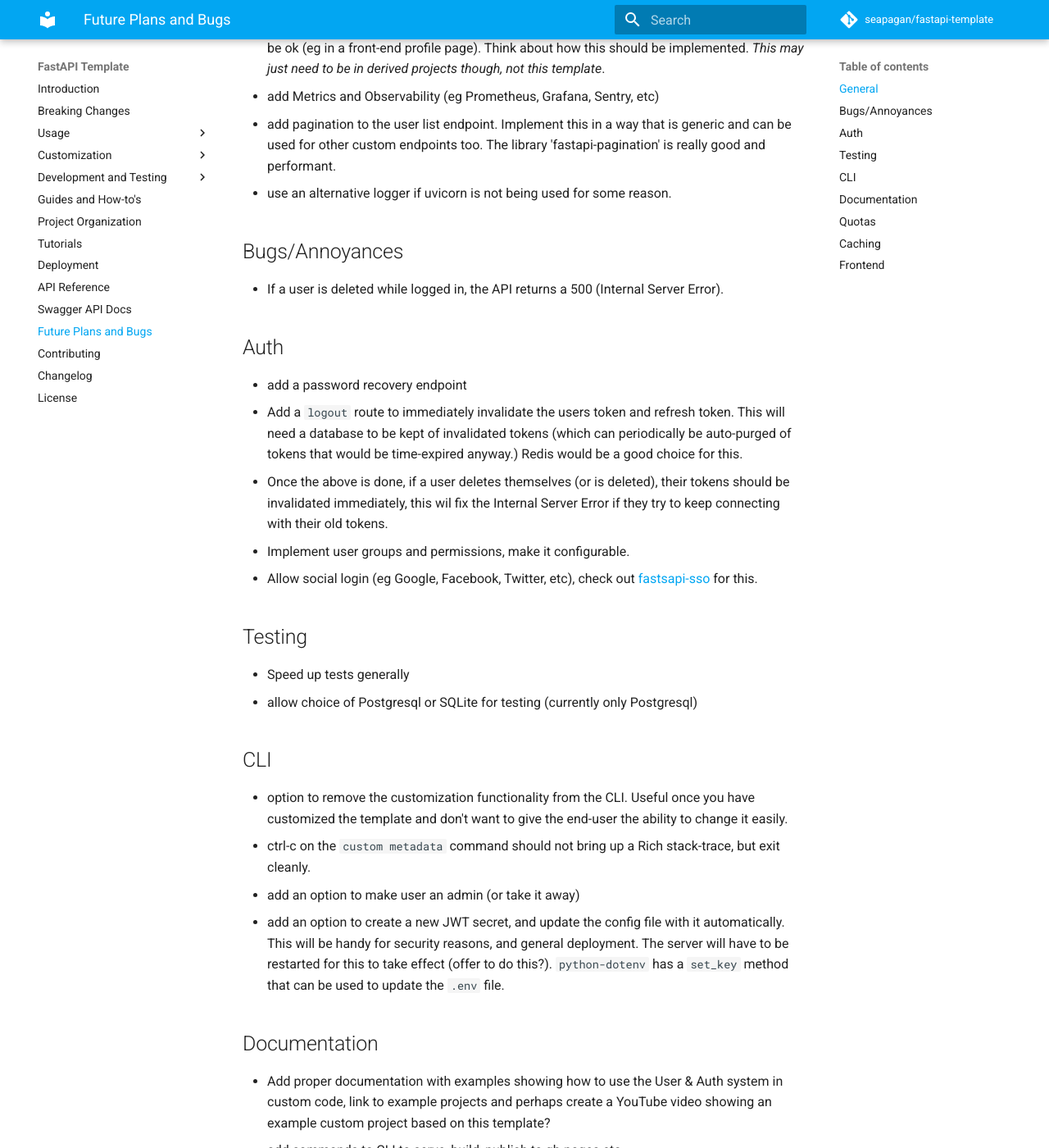
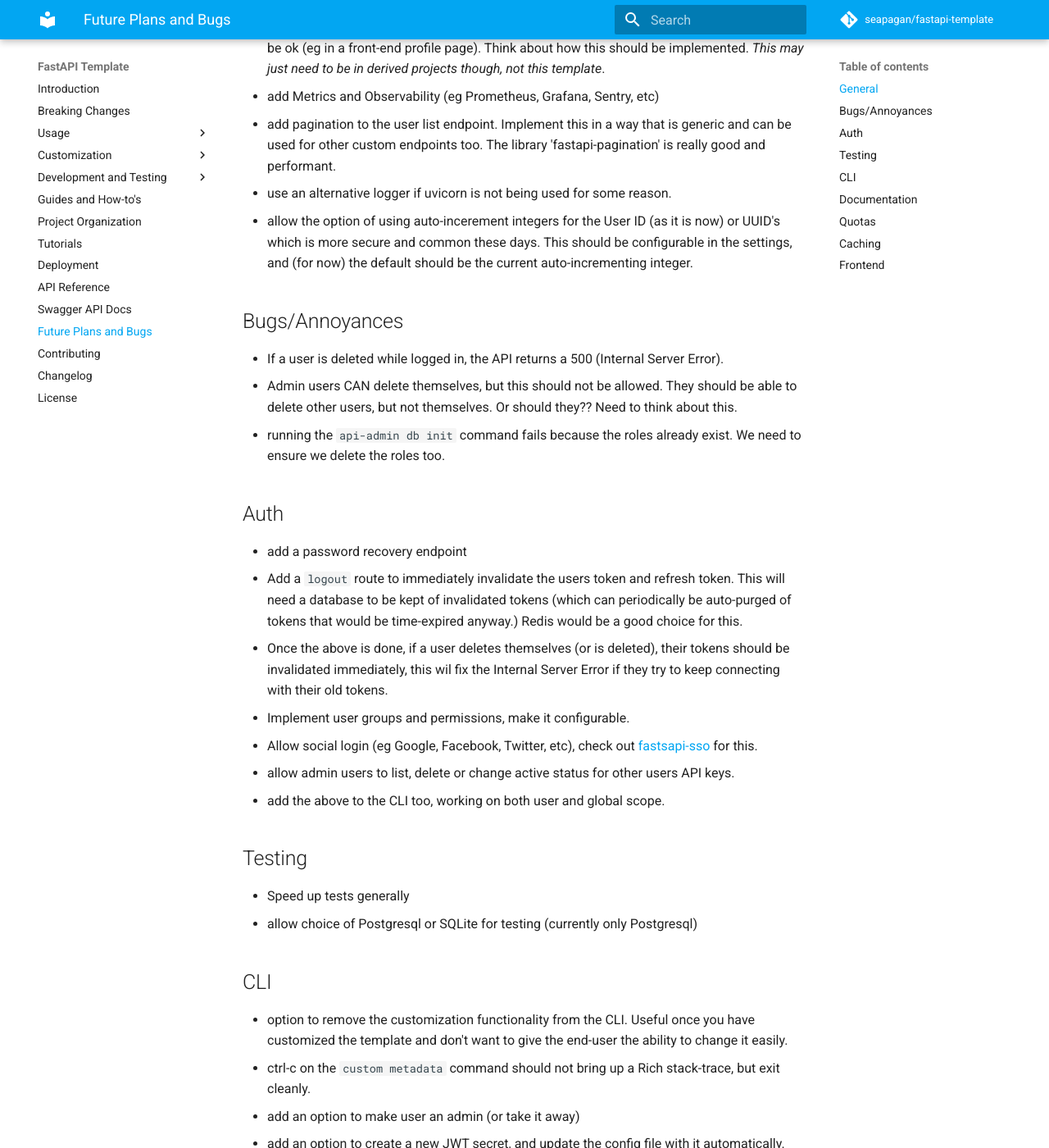
Before and after one commit to seapagan/fastapi-template, an MkDocs documentation site: the page built from docs/future.md, in a window 1280 px wide and 1400 px high, scrolled down 751 px. Shown: the whole window at 82% size. Built offline with MkDocs 1.6.1 and Material for MkDocs 9.7.7, drawn with Linux system fonts in a browser that asks for light colours; comment, search, counter and statistics services are not loaded.

Commit message:
update TODO
Signed-off-by: Grant Ramsay <seapagan@gmail.com>

```diff
--- a/TODO.md
+++ b/TODO.md
@@ -31,11 +31,20 @@
   generic and can be used for other custom endpoints too. The library
   'fastapi-pagination' is really good and performant.
 - use an alternative logger if uvicorn is not being used for some reason.
+- allow the option of using auto-incerement integers for the User ID (as it is
+  now) or UUID's which is more secure and common these days. This should be
+  configurable in the settings, and (for now) the default should be the current
+  auto-incrementing integer.
 
 ## Bugs/Annoyances
 
 - If a user is deleted while logged in, the API returns a 500 (Internal Server
    Error).
+- Admin users CAN delete themselves, but this should not be allowed. They should
+  be able to delete other users, but not themselves. Or should they?? Need to
+  think about this.
+- running the `api-admin db init` command fails because the roles already
+  exist. We need to ensure we delete the roles too.
 
 ## Auth
 
@@ -50,6 +59,9 @@
 - Implement user groups and permissions, make it configurable.
 - Allow social login (eg Google, Facebook, Twitter, etc), check out
   [fastsapi-sso](https://github.com/tomasvotava/fastapi-sso) for this.
+- allow admin users to list, delete or change active status for other users API
+  keys.
+- add the above to the CLI too, working on both user and global scope.
 
 ## Testing
 
```
